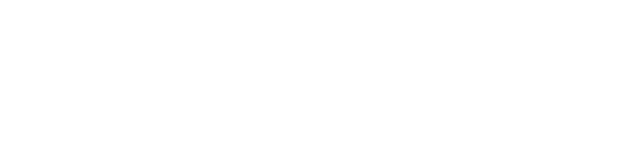
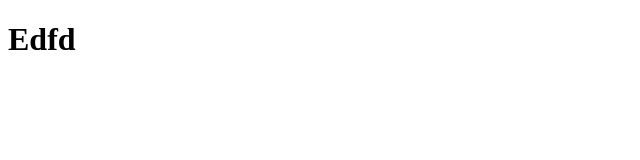
Before and after one commit to mansoorislam/demo-git, a plain HTML site: page index.html in a window 1280 px wide. Shown: the whole page, without its empty margins (0-640 px from the left). Drawn offline with Linux system fonts and the light colour scheme.

Commit message:
second CmTTTd

```diff
--- a/index.html
+++ b/index.html
@@ -7,6 +7,6 @@
     <title>Document</title>
 </head>
 <body>
-
+    <h1>Edfd</h1>
 </body>
 </html>
```
